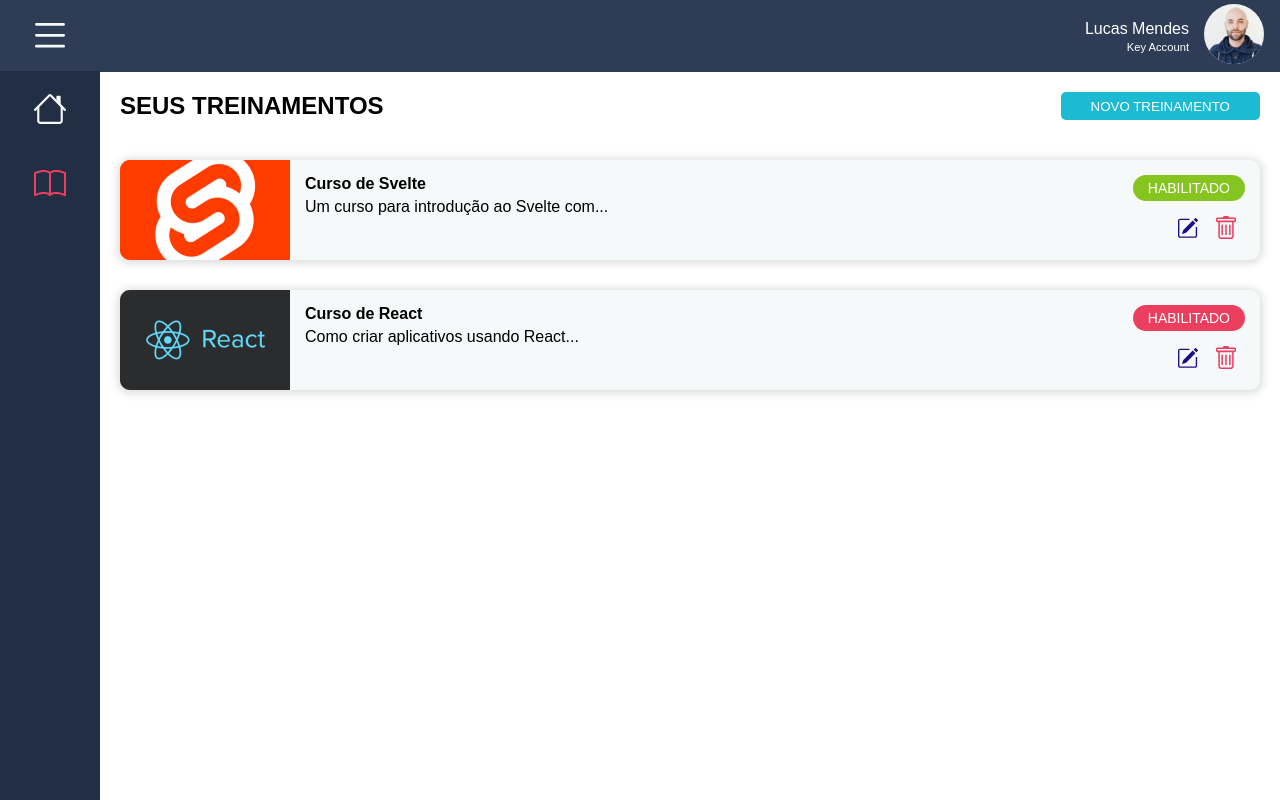
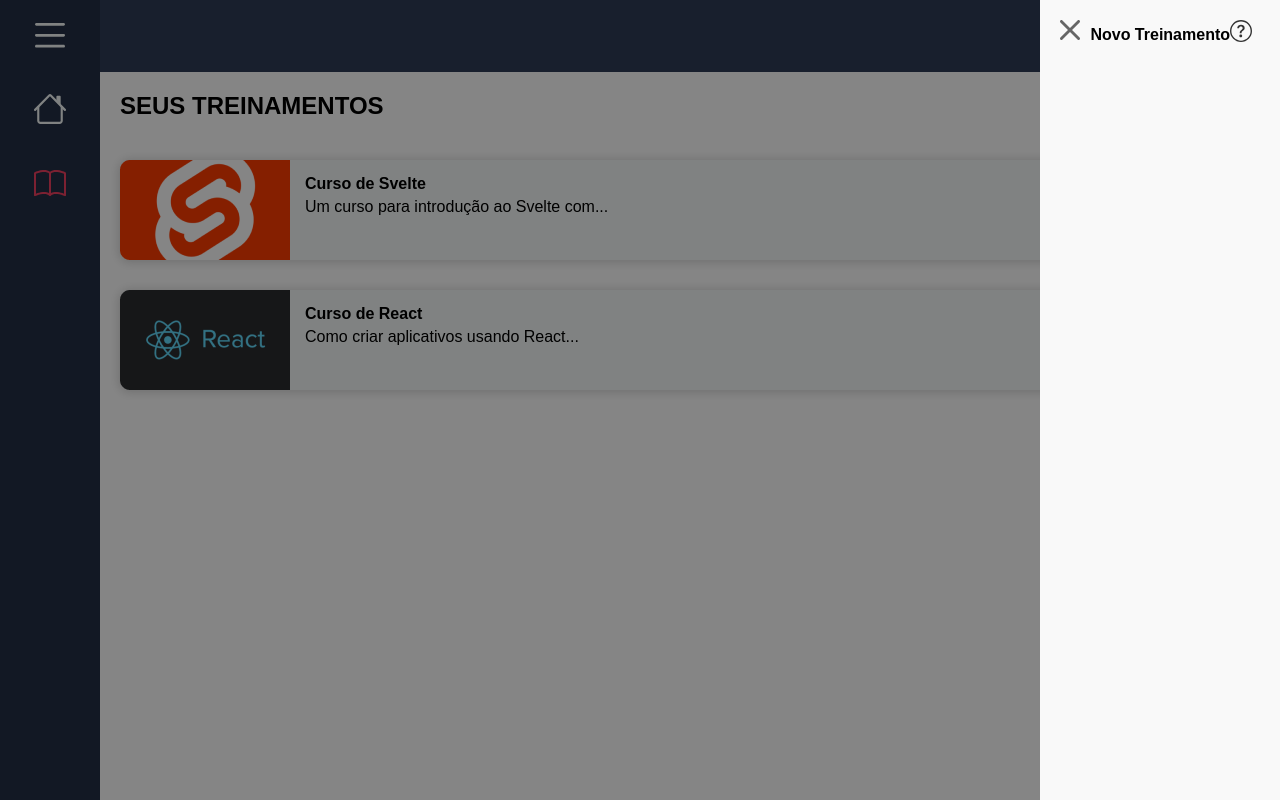
Before and after one commit to GuilhermeShinti/yungas-frontend, a React (Create React App) app: page /treinamentos in a window 1280 px wide. Both pictures are taken after a click on the button "NOVO TREINAMENTO". Built offline with nearby package versions, Linux system fonts and the light colour scheme.

Commit message:
implements modal component

```diff
--- a/src/App.tsx
+++ b/src/App.tsx
@@ -3,6 +3,7 @@ import { Navbar } from "./components/Navbar";
 import { Sidebar } from "./components/Sidebar";
 import { Courses } from "./pages/Courses";
 import { Content } from "./components/Content";
+import { AppRoutes } from "./routes";
 
 function App() {
   return (
@@ -11,7 +12,7 @@ function App() {
         <Sidebar />
         <Content>
             <Navbar />
-            <Courses></Courses>
+            <AppRoutes />
         </Content>
 
 
--- /dev/null
+++ b/src/components/Modal/index.tsx
@@ -0,0 +1,41 @@
+import { useState, ReactChild, ReactChildren, useRef } from "react"
+import { Overlay, Container, Header, Content } from "./styles"
+
+interface ModalProps {
+    title: string;
+    children: JSX.Element|JSX.Element[];
+    showModal: boolean;
+    setShowModal: Function;
+  }
+
+export function Modal ({ title, children, showModal, setShowModal }: ModalProps) {
+    const modalRef = useRef<any>();
+
+    const closeModal = (e: React.MouseEvent) => {
+        if (modalRef.current === e.target) {
+          setShowModal(false);
+        }
+    };
+
+    return (
+    <>
+        {
+            showModal ? (
+                <Overlay onClick={e => closeModal(e)} ref={modalRef}>
+                    <Container>
+                        <Header>
+                            <button className="btn" onClick={() => setShowModal(false)}><span className="icon close-icon"></span></button>
+                            <div className="title">{title}</div>
+                            <button className="btn"><span className="icon help-icon"></span></button>
+                        </Header>
+                        <Content>
+                            { children }
+                        </Content>
+                    </Container>
+                </Overlay>
+            ) : null
+        }
+    </>
+
+    )
+}
--- /dev/null
+++ b/src/components/Modal/styles.ts
@@ -0,0 +1,58 @@
+import styled from "styled-components";
+import closeIcon from "../../assets/icon-close.svg";
+import helpIcon from "../../assets/icon-help.svg";
+
+export const Overlay = styled.div`
+    background: #0000007a;
+    position: absolute;
+    z-index: 998;
+    display: block;
+    height: 100%;
+    width: 100%;
+    right: 0px;
+    top: 0px;
+`;
+
+export const Container = styled.div`
+    position: absolute;
+    height: 100%;
+    background: #f9f9f9;
+    max-width: 580px;
+    /* min-width: 320px; */
+    right: 0;
+    padding: 20px;
+`;
+
+export const Header = styled.div`
+    display: flex;
+    justify-content: space-between;
+    align-items: center;
+    height: 30px;
+    margin-bottom: 30px;
+
+    .title {
+        text-align: center;
+    }
+
+    span {
+
+        &.close-icon {
+            background: url(${closeIcon}) no-repeat;
+        }
+
+        &.help-icon {
+            background: url(${helpIcon}) no-repeat;
+        }
+    }
+
+
+
+    .title {
+        font-weight: 600;
+        font-size: 600;
+    }
+`;
+
+export const Content = styled.div`
+
+`;
--- a/src/index.tsx
+++ b/src/index.tsx
@@ -1,10 +1,13 @@
 import React from 'react';
 import ReactDOM from 'react-dom';
+import { BrowserRouter } from 'react-router-dom';
 import App from './App';
 
 ReactDOM.render(
-  <React.StrictMode>
-    <App />
-  </React.StrictMode>,
+    <BrowserRouter>
+        <React.StrictMode>
+            <App />
+        </React.StrictMode>
+    </BrowserRouter>,
   document.getElementById('root')
 );
--- a/src/pages/Courses/index.tsx
+++ b/src/pages/Courses/index.tsx
@@ -3,13 +3,20 @@ import course1 from "../../assets/course1.png";
 import course2 from "../../assets/course2.png";
 import editIcon from "../../assets/icon-edit.svg";
 import deleteIcon from "../../assets/icon-delete.svg";
+import { Modal } from "../../components/Modal";
+import { useState } from "react";
 
 export function Courses() {
+    const [showModal, setShowModal] = useState(false);
+
     return(
+        <>
+            <Modal title="Novo Treinamento" showModal={showModal} setShowModal={setShowModal} >
+            </Modal>
             <Container>
                 <header>
                     <h2>SEUS TREINAMENTOS</h2>
-                <button>NOVO TREINAMENTO</button>
+                    <button onClick={() => setShowModal(true)}>NOVO TREINAMENTO</button>
                 </header>
                 <ul>
                     <li className="course">
@@ -46,5 +53,6 @@ export function Courses() {
                     </li>
                 </ul>
             </Container>
+        </>
     )
 }
--- /dev/null
+++ b/src/routes/index.tsx
@@ -0,0 +1,14 @@
+import { Navigate, Route, Routes } from 'react-router-dom';
+import { Course } from '../pages/Course';
+import { Courses } from '../pages/Courses';
+
+export function AppRoutes() {
+    return (
+        <Routes>
+            <Route path="/" element={<Navigate to="/treinamentos" />}></Route>
+            <Route path="/treinamentos" element={<Courses />}></Route>
+            <Route path="/treinamentos/:id" element={<Course />}></Route>
+            <Route path="*" element={<>{"404"}</>} />
+        </Routes>
+    )
+}
--- a/src/styles/global.ts
+++ b/src/styles/global.ts
@@ -27,4 +27,16 @@ export const GlobalStyle = createGlobalStyle`
         font-family: sans-serif;
         font-weight: 400;
     }
+
+    .btn {
+        background: none;
+        border: none;
+        cursor: pointer;
+    }
+
+    .btn > span.icon {
+        display: block;
+        height: 30px;
+        width: 30px;
+    }
 `;
```
Also changed, not shown: src/assets/icon-close.svg (added), src/assets/icon-help.svg (added). Lines whose indentation alone changed are shown as unchanged.
